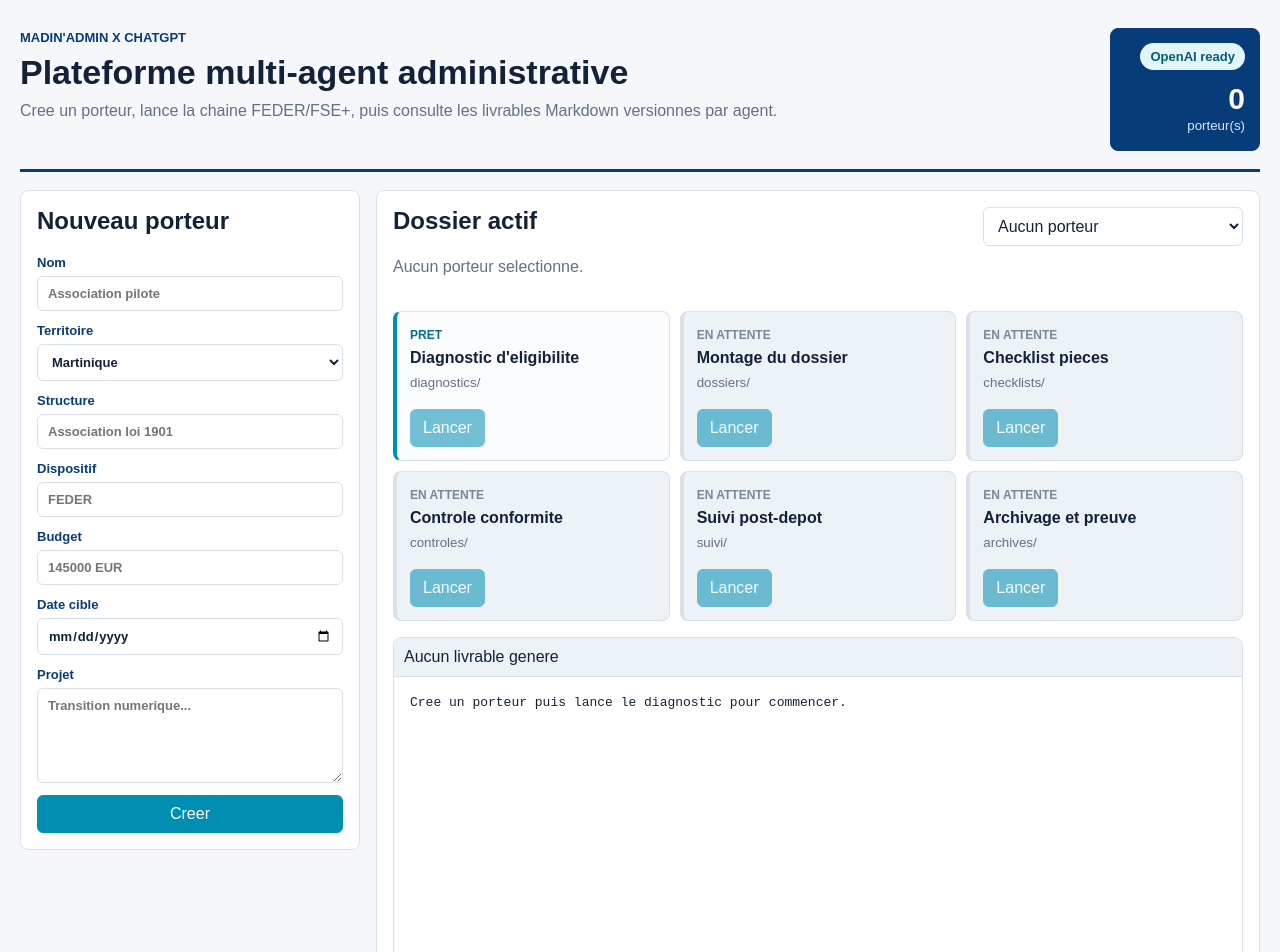
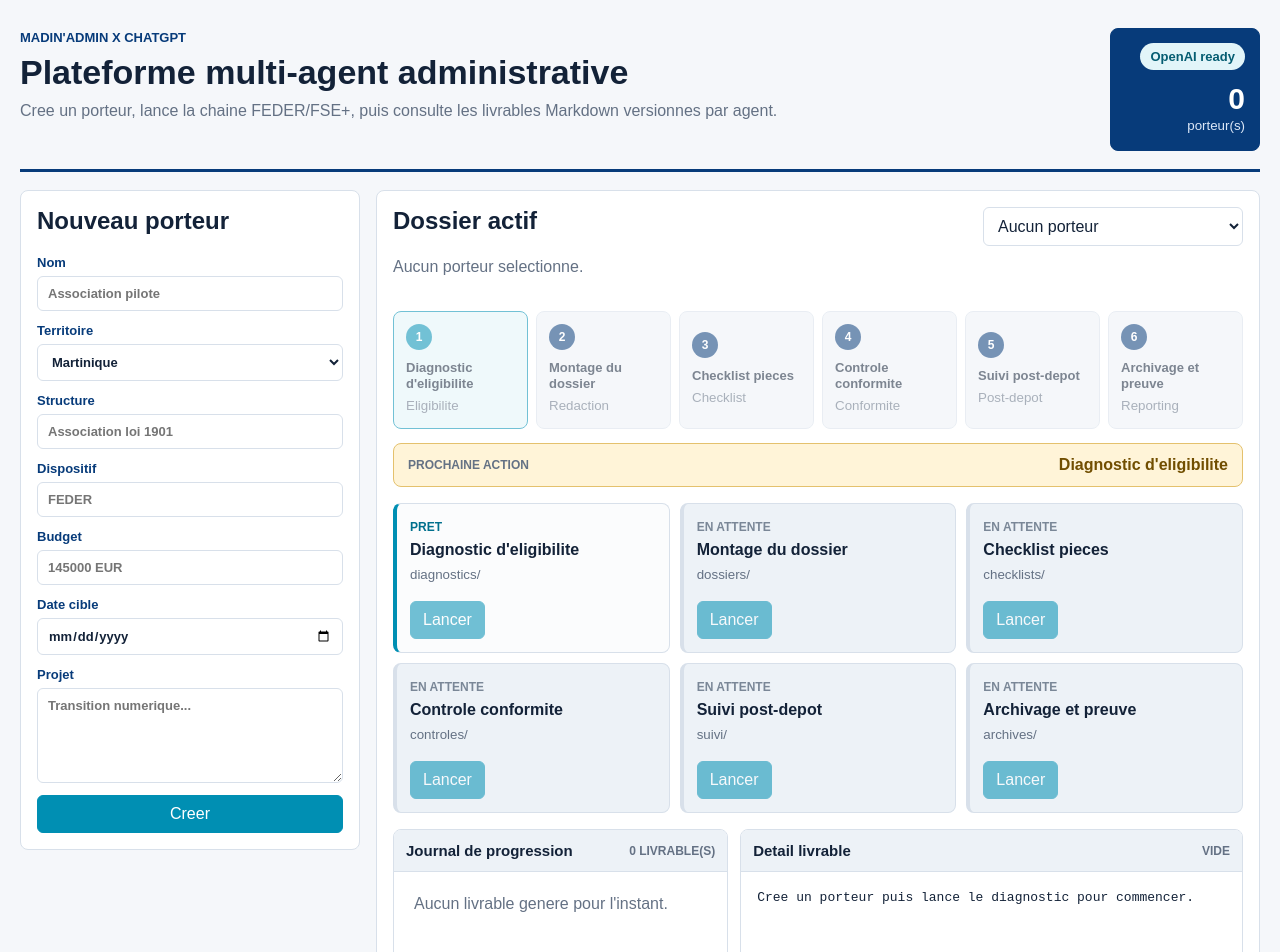
Before and after one commit to QAItest/madinadmin, a Next.js app: page / in a window 1280 px wide. Shown: the top 952 px of the page. Built offline with nearby package versions, Linux system fonts and the light colour scheme.

Commit message:
Integrate MVP workflow presentation

```diff
--- a/app/globals.css
+++ b/app/globals.css
@@ -196,6 +196,132 @@ textarea {
   max-width: 260px;
 }
 
+.dossier-summary {
+  display: grid;
+  grid-template-columns: repeat(5, minmax(0, 1fr));
+  gap: 10px;
+  margin-bottom: 16px;
+}
+
+.dossier-summary div {
+  min-width: 0;
+  border: 1px solid var(--line);
+  border-radius: 8px;
+  background: #fbfcfd;
+  padding: 12px;
+}
+
+.dossier-summary span,
+.next-action span,
+.section-title span {
+  display: block;
+  color: var(--muted);
+  font-size: 12px;
+  font-weight: 700;
+  text-transform: uppercase;
+}
+
+.dossier-summary strong {
+  display: block;
+  margin-top: 6px;
+  overflow: hidden;
+  color: var(--ink);
+  font-size: 14px;
+  text-overflow: ellipsis;
+  white-space: nowrap;
+}
+
+.agent-timeline {
+  display: grid;
+  grid-template-columns: repeat(6, minmax(0, 1fr));
+  gap: 8px;
+  margin-bottom: 14px;
+}
+
+.agent-node {
+  min-height: 118px;
+  border: 1px solid var(--line);
+  border-radius: 8px;
+  background: #ffffff;
+  color: var(--ink);
+  padding: 12px;
+  text-align: left;
+}
+
+.agent-node:hover:not(:disabled) {
+  background: var(--lagoon-soft);
+  border-color: var(--lagoon);
+  color: var(--ink);
+}
+
+.agent-node.done {
+  background: var(--tropical-soft);
+  border-color: var(--tropical);
+}
+
+.agent-node.ready {
+  background: var(--lagoon-soft);
+  border-color: var(--lagoon);
+}
+
+.agent-node.pending {
+  background: var(--panel-2);
+}
+
+.agent-node.running {
+  box-shadow: 0 0 0 3px var(--lagoon-soft);
+}
+
+.agent-index {
+  display: inline-flex;
+  width: 26px;
+  height: 26px;
+  align-items: center;
+  justify-content: center;
+  border-radius: 999px;
+  background: var(--eu-blue);
+  color: white;
+  font-size: 12px;
+  font-weight: 700;
+}
+
+.agent-node.done .agent-index {
+  background: var(--tropical);
+}
+
+.agent-node.ready .agent-index {
+  background: var(--lagoon);
+}
+
+.agent-node strong {
+  display: block;
+  margin-top: 10px;
+  color: var(--ink);
+  font-size: 13px;
+  line-height: 1.25;
+}
+
+.agent-node small {
+  display: block;
+  margin-top: 4px;
+}
+
+.next-action {
+  display: flex;
+  justify-content: space-between;
+  gap: 16px;
+  align-items: center;
+  margin-bottom: 16px;
+  border: 1px solid #e4c16d;
+  border-radius: 8px;
+  background: var(--gold-soft);
+  padding: 12px 14px;
+}
+
+.next-action strong {
+  color: #714e00;
+}
+
 .workflow {
   display: grid;
   grid-template-columns: repeat(3, minmax(0, 1fr));
@@ -262,6 +388,84 @@ textarea {
   overflow: hidden;
 }
 
+.livrable-workbench {
+  display: grid;
+  grid-template-columns: minmax(260px, 0.8fr) minmax(0, 1.2fr);
+  gap: 12px;
+}
+
+.journal,
+.livrables {
+  min-width: 0;
+  border: 1px solid var(--line);
+  border-radius: 8px;
+  overflow: hidden;
+  background: white;
+}
+
+.section-title {
+  display: flex;
+  justify-content: space-between;
+  gap: 12px;
+  align-items: center;
+  border-bottom: 1px solid var(--line);
+  background: var(--panel-2);
+  padding: 12px;
+}
+
+.section-title h3 {
+  margin: 0;
+  font-size: 15px;
+}
+
+.journal-list {
+  display: grid;
+  gap: 8px;
+  max-height: 620px;
+  overflow: auto;
+  padding: 10px;
+}
+
+.journal-list p {
+  margin: 0;
+  padding: 10px;
+}
+
+.journal-item {
+  display: grid;
+  width: 100%;
+  gap: 5px;
+  border: 1px solid var(--line);
+  border-left: 4px solid var(--eu-blue);
+  background: #fbfcfd;
+  color: var(--ink);
+  padding: 11px;
+  text-align: left;
+}
+
+.journal-item:hover:not(:disabled),
+.journal-item.active {
+  border-color: var(--lagoon);
+  border-left-color: var(--lagoon);
+  background: var(--lagoon-soft);
+}
+
+.journal-item span {
+  font-weight: 700;
+}
+
+.journal-item small {
+  overflow: hidden;
+  text-overflow: ellipsis;
+  white-space: nowrap;
+}
+
+.journal-item em {
+  color: var(--muted);
+  font-size: 12px;
+  font-style: normal;
+}
+
 .tabs {
   display: flex;
   flex-wrap: wrap;
@@ -304,7 +508,13 @@ pre {
     grid-template-columns: 1fr;
   }
 
+  .dossier-summary,
+  .agent-timeline,
   .workflow {
     grid-template-columns: 1fr;
   }
+
+  .livrable-workbench {
+    grid-template-columns: 1fr;
+  }
 }
--- a/components/MadinDashboard.tsx
+++ b/components/MadinDashboard.tsx
@@ -14,6 +14,15 @@ const statusLabels = {
   blocked: "Bloque"
 };
 
+const agentShortLabels: Record<AgentKey, string> = {
+  diagnostiqueur: "Eligibilite",
+  monteur: "Redaction",
+  documentaliste: "Checklist",
+  controleur: "Conformite",
+  suiveur: "Post-depot",
+  archiviste: "Reporting"
+};
+
 export function MadinDashboard({ initialData }: Props) {
   const [data, setData] = useState(initialData);
   const [selectedId, setSelectedId] = useState(initialData.selected?.id ?? "");
@@ -25,6 +34,9 @@ export function MadinDashboard({ initialData }: Props) {
     () => data.livrables.find((livrable) => livrable.path === activeLivrable) ?? data.livrables[0],
     [activeLivrable, data.livrables]
   );
+  const completedSteps = data.steps.filter((step) => step.status === "done").length;
+  const currentStep =
+    data.steps.find((step) => step.status === "ready") ?? data.steps.find((step) => step.status === "pending");
 
   async function refresh(porteurId = selectedId) {
     const response = await fetch(`/api/porteurs?selected=${encodeURIComponent(porteurId)}`, { cache: "no-store" });
@@ -166,6 +178,54 @@ export function MadinDashboard({ initialData }: Props) {
             </select>
           </div>
 
+          {data.selected ? (
+            <div className="dossier-summary">
+              <div>
+                <span>Porteur</span>
+                <strong>{data.selected.name}</strong>
+              </div>
+              <div>
+                <span>Structure</span>
+                <strong>{data.selected.structure}</strong>
+              </div>
+              <div>
+                <span>Dispositif</span>
+                <strong>{data.selected.dispositif}</strong>
+              </div>
+              <div>
+                <span>Budget</span>
+                <strong>{data.selected.budget || "A completer"}</strong>
+              </div>
+              <div>
+                <span>Progression</span>
+                <strong>
+                  {completedSteps} / {data.steps.length}
+                </strong>
+              </div>
+            </div>
+          ) : null}
+
+          <div className="agent-timeline" aria-label="Timeline agents">
+            {data.steps.map((step, index) => (
+              <button
+                className={`agent-node ${step.status} ${busy === step.key ? "running" : ""}`}
+                disabled={!selectedId || step.status === "pending" || Boolean(busy)}
+                key={step.key}
+                onClick={() => runStep(step.key)}
+                type="button"
+              >
+                <span className="agent-index">{index + 1}</span>
+                <strong>{step.title}</strong>
+                <small>{agentShortLabels[step.key]}</small>
+              </button>
+            ))}
+          </div>
+
+          <div className="next-action">
+            <span>Prochaine action</span>
+            <strong>{busy ? "Generation du livrable en cours" : currentStep?.title ?? "Workflow complet"}</strong>
+          </div>
+
           <div className="workflow">
             {data.steps.map((step) => (
               <article className={`step-card ${step.status}`} key={step.key}>
@@ -185,21 +245,36 @@ export function MadinDashboard({ initialData }: Props) {
             ))}
           </div>
 
-          <div className="livrables">
-            <div className="tabs">
-              {data.livrables.length === 0 ? <span>Aucun livrable genere</span> : null}
+          <div className="livrable-workbench">
+            <section className="journal">
+              <div className="section-title">
+                <h3>Journal de progression</h3>
+                <span>{data.livrables.length} livrable(s)</span>
+              </div>
+              <div className="journal-list">
+                {data.livrables.length === 0 ? <p>Aucun livrable genere pour l'instant.</p> : null}
                 {data.livrables.map((livrable) => (
                   <button
                     key={livrable.path}
                     type="button"
-                  className={selectedLivrable?.path === livrable.path ? "active" : ""}
+                    className={selectedLivrable?.path === livrable.path ? "journal-item active" : "journal-item"}
                     onClick={() => setActiveLivrable(livrable.path)}
                   >
-                  {livrable.title}
+                    <span>{livrable.title}</span>
+                    <small>{livrable.path}</small>
+                    <em>{new Date(livrable.createdAt).toLocaleString("fr-FR")}</em>
                   </button>
                 ))}
               </div>
+            </section>
+
+            <section className="livrables">
+              <div className="section-title">
+                <h3>{selectedLivrable?.title ?? "Detail livrable"}</h3>
+                <span>{selectedLivrable ? "Markdown" : "Vide"}</span>
+              </div>
               <pre>{selectedLivrable?.content ?? "Cree un porteur puis lance le diagnostic pour commencer."}</pre>
+            </section>
           </div>
         </section>
       </section>
```
Lines whose indentation alone changed are shown as unchanged.
